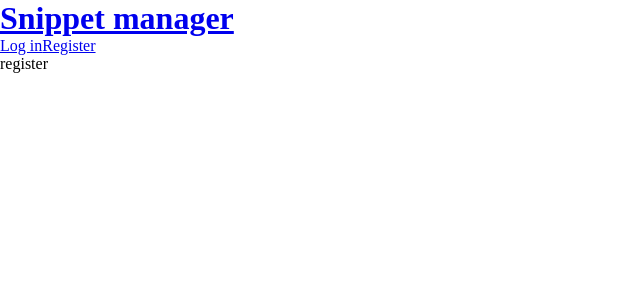
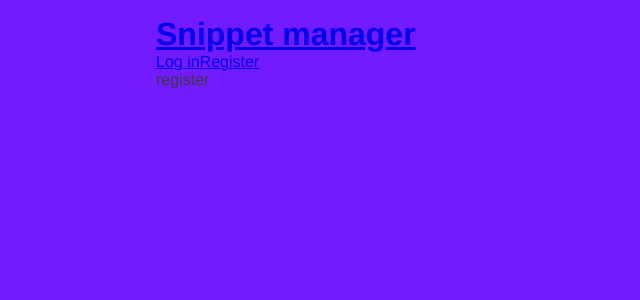
Before and after one commit to Tiago-devop/client, a React (Create React App) app: page /register in a window 1280 px wide. Shown: the top 300 px of the page, without its empty margins (0-640 px from the left). Built offline with nearby package versions, Linux system fonts and the light colour scheme.

Commit message:
setting op a css variables file and applying basic resets and styles

```diff
--- a/src/App.js
+++ b/src/App.js
@@ -3,7 +3,11 @@ import Router from "./router";
 import "./style/index.scss";
 
 function App() {
-  return <Router />;
+  return (
+    <div className="container">
+      <Router />
+    </div>
+  );
 }
 
 export default App;
--- a/src/components/home/Snippet.js
+++ b/src/components/home/Snippet.js
@@ -1,5 +1,6 @@
 import Axios from "axios";
 import React from "react";
+import "./Snippet.scss";
 
 function Snippet({ snippet, getSnippets, editSnippet }) {
   async function deleteSnippet() {
@@ -10,10 +11,12 @@ function Snippet({ snippet, getSnippets, editSnippet }) {
 
   return (
     <div className="snippet">
-      {snippet.title && <h2>{snippet.title}</h2>}
-      {snippet.description && <p>{snippet.description}</p>}
+      {snippet.title && <h2 className="title">{snippet.title}</h2>}
+      {snippet.description && (
+        <p className="description">{snippet.description}</p>
+      )}
       {snippet.code && (
-        <pre>
+        <pre className="code">
           <code>{snippet.code}</code>
         </pre>
       )}
--- /dev/null
+++ b/src/components/home/Snippet.scss
@@ -0,0 +1,21 @@
+.snippet {
+  margin: 1.5rem 0;
+  padding: 1rem;
+  border-radius: 10px;
+  background: var(--light-color);
+  box-shadow: var(--box-shadow);
+
+  .title,
+  .description,
+  .code {
+    margin-bottom: 1rem;
+  }
+
+  .code {
+    padding: 0.5rem;
+    border-radius: 5px;
+    background: var(--dark-color);
+    font-family: monospace;
+    font-size: 1.3rem;
+  }
+}
--- a/src/style/index.scss
+++ b/src/style/index.scss
@@ -1,5 +1,19 @@
+@import "./variables.scss";
+
 * {
   margin: 0;
   padding: 0;
   box-sizing: border-box;
 }
+
+body {
+  background: var(--primary-color);
+  color: var(--text-dark-color);
+  font-family: "Franklin Gothic Medium", "Arial Narrow", Arial, sans-serif;
+}
+
+.container {
+  margin: 0 auto;
+  padding: 1rem;
+  max-width: 1000px;
+}
--- /dev/null
+++ b/src/style/variables.scss
@@ -0,0 +1,9 @@
+:root {
+  --primary-color: #721bff;
+  --light-color: #ffffff;
+  --dark-color: #d1d1d1;
+
+  --text-dark-color: #3a3a3a;
+
+  --box-shadow: 0 10px 20px rgba(0, 0, 0, 0.19), 0 6px 6px rgba(0, 0, 0, 0.23);
+}
```
